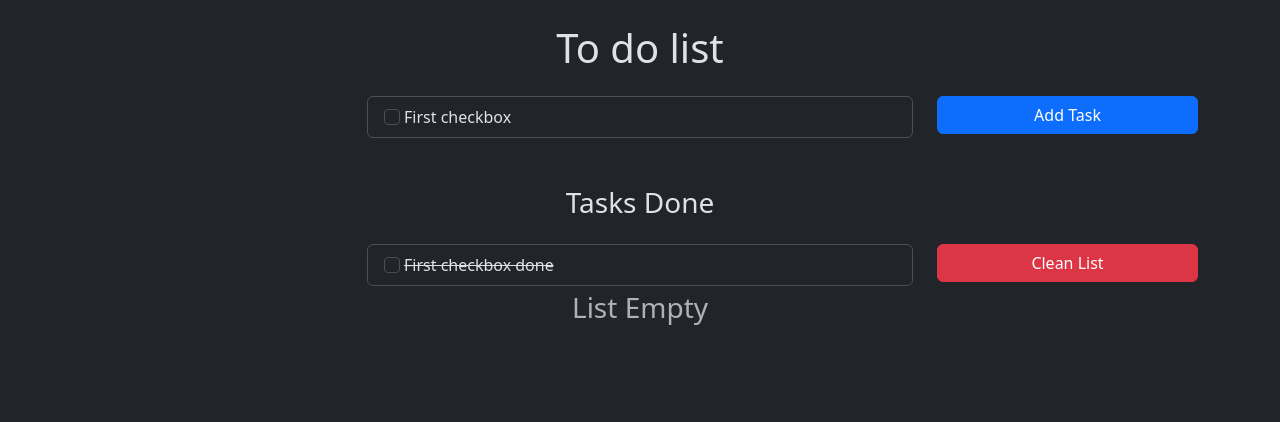
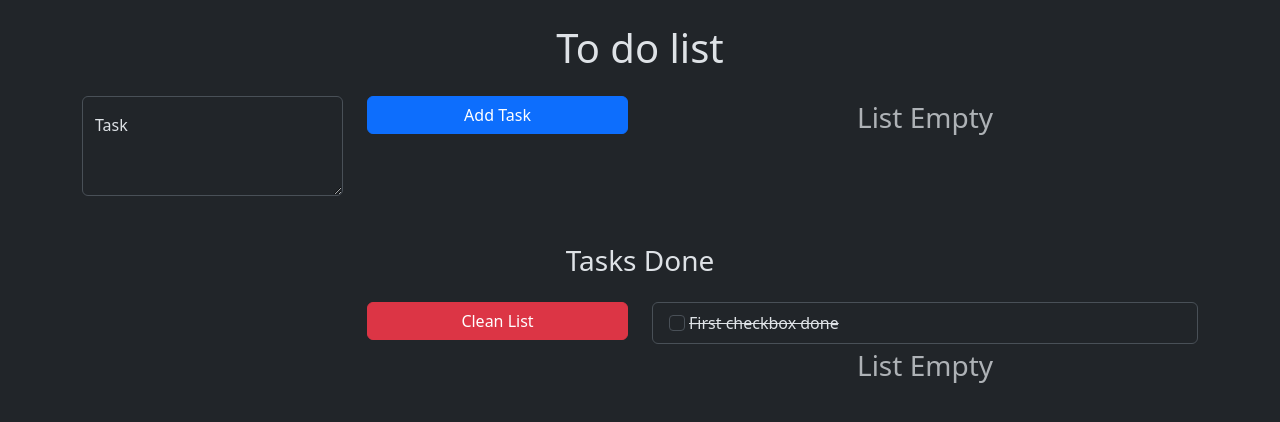
Before and after one commit to brauliogm/toDoList, an Angular app in the folder To_do_list front/: page / in a window 1280 px wide. Shown: the top 422 px of the page. Built offline with nearby package versions, Linux system fonts and the light colour scheme.

Commit message:
avanzando, ya puedo agregar elementos a la lista, solo que se repiten

```diff
--- a/To_do_list front/src/app/app.component.html
+++ b/To_do_list front/src/app/app.component.html
@@ -1,31 +1,34 @@
 <div class="container">
     <h1 class="my-4 text-center">To do list</h1>
     <div class="row">
-        <div class="col-xl-3"></div>
-        <div class="col-xl-6 mb-4">
-            <app-lista></app-lista>
+        <div class="col-xl-3 mb-4">
+            <div class="form-floating">
+                <textarea class="form-control" placeholder="Leave a comment here" name="tareaInput"
+                id="tareaInput" style="height: 100px" [(ngModel)]="tarea.tarea"></textarea>
+                <label for="floatingTextarea2">Task</label>
+            </div>
         </div>
-        <div class="col-xl-3">
+        <div class="col-xl-3 mb-4">
             <div class="d-grid gap-2">
                 <button
                     type="button"
                     name="agregar"
                     id="agregar"
                     class="btn btn-primary"
+                    (click)="addTask(tarea)"
                 >
                     Add Task
                 </button>
             </div>
-
+        </div>
+        <div class="col-xl-6">
+            <app-lista></app-lista>
         </div>
     </div>
     <h3 class="my-4 text-center">Tasks Done</h3>
     <div class="row">
         <div class="col-xl-3"></div>
-        <div class="col-xl-6 mb-4">
-            <app-tasks-done></app-tasks-done>
-        </div>
-        <div class="col-xl-3">
+        <div class="col-xl-3 mb-4">
             <div class="d-grid gap-2">
                 <button
                     type="button"
@@ -36,7 +39,9 @@
                     Clean List
                 </button>
             </div>
-
+        </div>
+        <div class="col-xl-6">
+            <app-tasks-done></app-tasks-done>
         </div>
     </div>
 </div>
--- a/To_do_list front/src/app/app.component.ts
+++ b/To_do_list front/src/app/app.component.ts
@@ -1,4 +1,6 @@
 import { Component } from '@angular/core';
+import { Tarea } from './tarea';
+import { ListaService } from './lista.service';
 
 @Component({
   selector: 'app-root',
@@ -6,6 +8,19 @@ import { Component } from '@angular/core';
   styleUrls: ['./app.component.css']
 })
 export class AppComponent {
-  title = 'To_do_list';
 
+  tarea: Tarea = new Tarea();
+
+  constructor(private listaService: ListaService){}
+
+  ngInit(){
+
+  }
+
+  addTask(newTask: Tarea) {
+    console.log(newTask);
+
+    this.listaService.agregarTarea(newTask);
+    this.ngInit();
+  }
 }
--- a/To_do_list front/src/app/app.module.ts
+++ b/To_do_list front/src/app/app.module.ts
@@ -5,6 +5,8 @@ import { AppRoutingModule } from './app-routing.module';
 import { AppComponent } from './app.component';
 import { ListaComponent } from './lista/lista.component';
 import { TasksDoneComponent } from './tasks-done/tasks-done.component';
+import { FormsModule } from '@angular/forms';
+import { HttpClientModule } from '@angular/common/http';
 
 @NgModule({
   declarations: [
@@ -14,7 +16,9 @@ import { TasksDoneComponent } from './tasks-done/tasks-done.component';
   ],
   imports: [
     BrowserModule,
-    AppRoutingModule
+    AppRoutingModule,
+    FormsModule,
+    HttpClientModule
   ],
   providers: [],
   bootstrap: [AppComponent]
--- /dev/null
+++ b/To_do_list front/src/app/lista.service.ts
@@ -0,0 +1,23 @@
+import { HttpClient } from '@angular/common/http';
+import { Injectable } from '@angular/core';
+import { Tarea } from './tarea';
+
+@Injectable({
+  providedIn: 'root'
+})
+export class ListaService {
+  lista: Tarea[] = [];
+
+  private urlBase = "";
+
+  constructor(private clientHTTP: HttpClient) { }
+
+  agregarTarea(nuevaTarea: Tarea){
+    console.log(nuevaTarea);
+
+    this.lista.push(nuevaTarea);
+    console.log(this.lista);
+
+  }
+
+}
--- a/To_do_list front/src/app/lista/lista.component.html
+++ b/To_do_list front/src/app/lista/lista.component.html
@@ -1,6 +1,8 @@
-<ul class="list-group">
-  <li class="list-group-item">
-    <input class="form-check-input me-1" type="checkbox" value="" id="firstCheckbox">
-    <label class="form-check-label" for="firstCheckbox">First checkbox</label>
-  </li>
-</ul>
+
+  <ul class="list-group">
+    <li *ngFor="let tareas of lista" class="list-group-item">
+      <input class="form-check-input me-1" type="checkbox" value="" id="firstCheckbox">
+      <label class="form-check-label" for="firstCheckbox">{{tareas.tarea}}</label>
+    </li>
+  </ul>
+<p *ngIf="lista.length == 0" class="text-center fs-3 text-body-secondary">List Empty</p>
--- a/To_do_list front/src/app/lista/lista.component.ts
+++ b/To_do_list front/src/app/lista/lista.component.ts
@@ -1,4 +1,6 @@
 import { Component } from '@angular/core';
+import { Tarea } from '../tarea';
+import { ListaService } from '../lista.service';
 
 @Component({
   selector: 'app-lista',
@@ -7,4 +9,14 @@ import { Component } from '@angular/core';
 })
 export class ListaComponent {
 
+  lista: Tarea[];
+
+  constructor(private listaService: ListaService){}
+
+  ngOnInit(){
+    this.lista = this.listaService.lista;
+  }
+
+
+
 }
--- /dev/null
+++ b/To_do_list front/src/app/tarea.ts
@@ -0,0 +1,4 @@
+export class Tarea{
+    idTarea: number;
+    tarea: string;
+}
--- a/To_do_list front/tsconfig.json
+++ b/To_do_list front/tsconfig.json
@@ -2,6 +2,7 @@
 {
   "compileOnSave": false,
   "compilerOptions": {
+    "strictPropertyInitialization": false,
     "baseUrl": "./",
     "outDir": "./dist/out-tsc",
     "forceConsistentCasingInFileNames": true,
```
